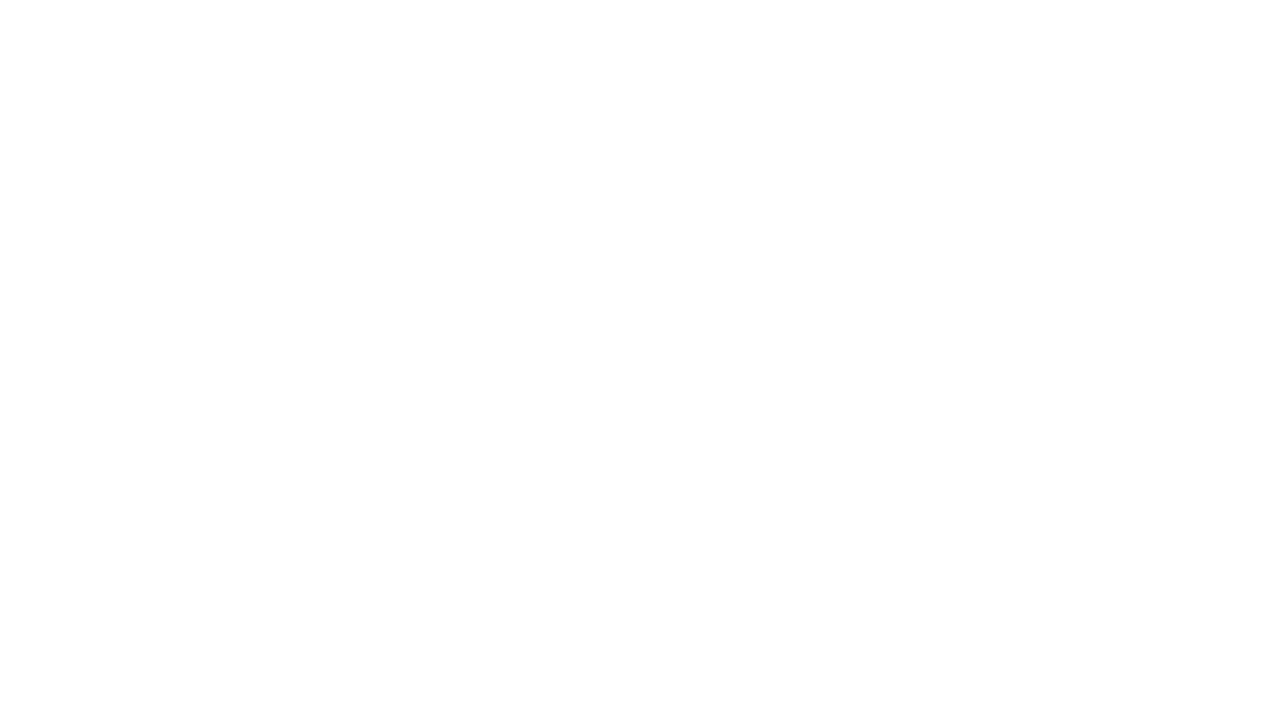
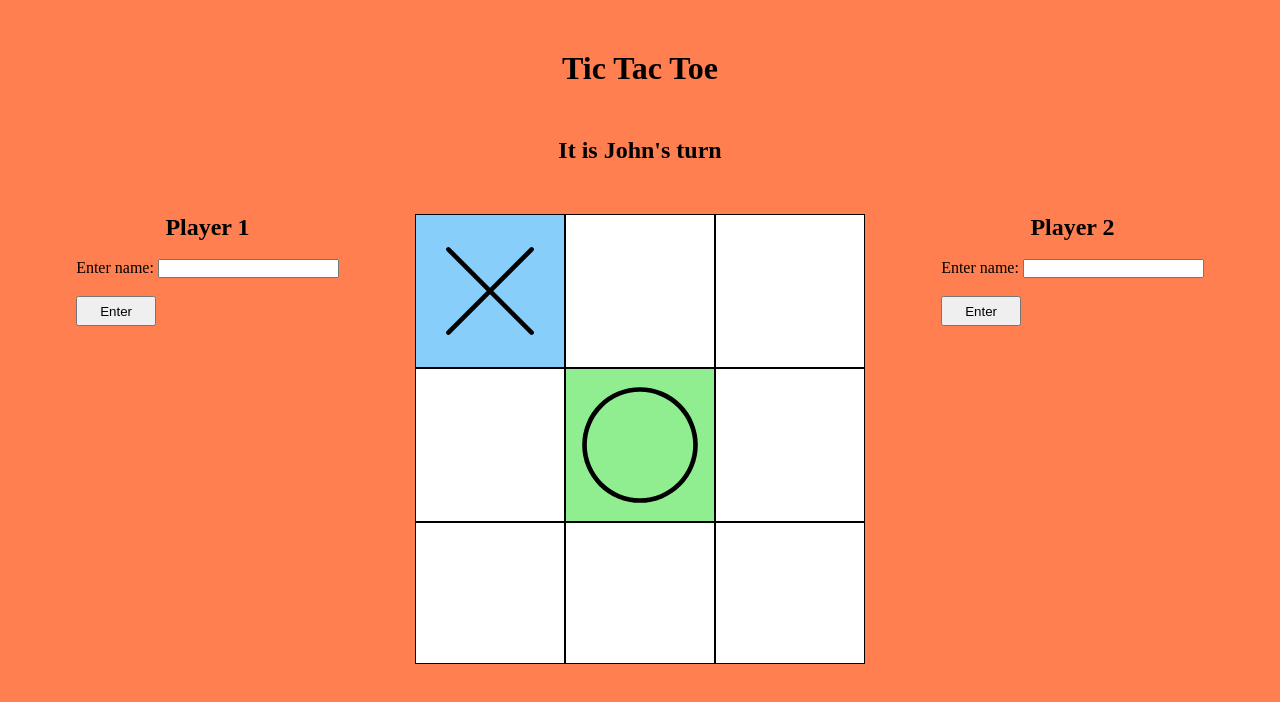
Before and after one commit to astroflexx/tic-tac-toe, a plain HTML site: page index.html in a window 1280 px wide. Drawn offline with Linux system fonts and the light colour scheme.

Commit message:
Implement player input function

```diff
--- a/index.html
+++ b/index.html
@@ -1,5 +1,6 @@
 <!DOCTYPE html>
 <html lang="en">
+
 <head>
     <meta charset="UTF-8">
     <meta name="viewport" content="width=device-width, initial-scale=1.0">
@@ -7,7 +8,43 @@
     <link rel="stylesheet" href="style.css">
     <script src="script.js" defer></script>
 </head>
+
 <body>
+    <h1>Tic Tac Toe</h1>
+    <h2 class="turn">It is John's turn</h2>
+    <div class="main">
+        <div class="player1">
+            <h2 class="player1name">Player 1</h2> <br>
+            <div class="player1name">
+                <label for="name1">Enter name: </label>
+                <input type="text" id="name1" class="player1name"> <br> <br>
+                <button type="submit" style="height: 30px; width: 80px;" class="player1name">Enter</button>
+            </div>
+        </div>
+        <div class="board">
+            <div class="cell" style="background-color: lightskyblue;">
+                <img src="x-thin-svgrepo-com.svg" alt="X">
+            </div>
+            <div class="cell"></div>
+            <div class="cell"></div>
+            <div class="cell"></div>
+            <div class="cell" style="background-color: lightgreen;">
+                <img src="circle-thin-svgrepo-com.svg" alt="O">
+            </div>
+            <div class="cell"></div>
+            <div class="cell"></div>
+            <div class="cell"></div>
+            <div class="cell"></div>
+        </div>
+        <div class="player2">
+            <h2 class="player2name">Player 2</h2> <br>
+            <div class="player2name">
+                <label for="name2">Enter name: </label>
+                <input type="text" id="name2" class="player2name"> <br> <br>
+                <button type="submit" style="height: 30px; width: 80px;" class="player2name">Enter</button>
+            </div>
+        </div>
+    </div>
+</body>
 
-</body>
 </html>
--- a/script.js
+++ b/script.js
@@ -0,0 +1,74 @@
+/*
+    tic tac toe game
+
+    UI:
+    -> create 9 divs and make them clickable
+    -> once clicked, put a 'X' image or 'O' image respectively
+    -> only empty divs should be clickable, display error message on clicking on an already marked div
+
+    Logic:
+    -> 2 player game
+    -> make a gameboard object, 2 player objects, and a game object (to control the flow of the game)
+
+    -> gameboard object will store the board as a 2D array (3x3), and other details such as whose turn it is, who is the winner,
+
+    -> player object will have the player name, their selected option (X or O)
+
+    -> game object is the most important one, it will have:
+        -> function initializeGame to set up board and prompt the players to enter their names and pick their choice (X or O)
+        -> function playTurn to play a turn and mark acc to whose turn it is and then update the board
+            -> function checkChoice to check if the player choice is correct or wrong
+            -> function handleWrongChoice if the player marks on a already marked spot
+        -> function checkWinner to check if a player has won or not
+        -> function displayWinner to display the winner
+        -> function resetBoard to reset the board
+
+    -> make the gameboard and the game object as IIFE (module pattern) as we need only one instance of it
+    -> make the player object as a factory function since we need two instances of it
+*/
+
+const board = (function () {
+    const playerInput = function () {
+        const player1 = document.querySelector('.player1name');
+        const player2 = document.querySelector('.player2name');
+        const name1 = document.querySelector('#name1');
+        const name2 = document.querySelector('#name2');
+        const enterButtons = document.querySelectorAll('[type="submit"]');
+
+        function changePlayerName(player, name) {
+            let newName = name;
+
+            if (player.classList[0].includes('1')) {
+                newName += ' (X)'
+            }
+
+            else {
+                newName += ' (O)'
+            }
+
+            player.textContent = newName;
+        }
+
+        enterButtons.forEach((button) => {
+            button.addEventListener('click', (e) => {
+                e.preventDefault();
+
+                const name = document.querySelector(`input.${button.classList[0]}`);
+                const player = document.querySelector(`h2.${button.classList[0]}`);
+                const playerDiv = document.querySelector(`div.${button.classList[0]}`);
+
+                if (name.value.length > 0) {
+                    changePlayerName(player, name.value);
+                    playerDiv.style.visibility = 'hidden';
+                    name.value = '';
+                }
+            })
+        });
+    };
+
+
+
+    return { playerInput };
+})();
+
+board.playerInput();
--- a/style.css
+++ b/style.css
@@ -6,4 +6,36 @@
 
 :root {
     height: 100vh;
+    background-color: coral;
 }
+
+h1, h2 {
+    text-align: center;
+    margin-top: 50px;
+}
+
+.board {
+    height: 450px;
+    width: 450px;
+    background-color: white;
+    margin-top: 50px;
+
+    display: grid;
+    grid-template-columns: repeat(3, 1fr);
+    grid-template-rows: repeat(3, 1fr);
+}
+
+.cell {
+    border: 1.5px solid black;
+}
+
+img {
+    height: 100%;
+    width: 100%;
+}
+
+.main {
+    display: flex;
+    flex-direction: row;
+    justify-content: space-evenly;
+}
```
Also changed, not shown: circle-thin-svgrepo-com.svg (added), x-thin-svgrepo-com.svg (added).
